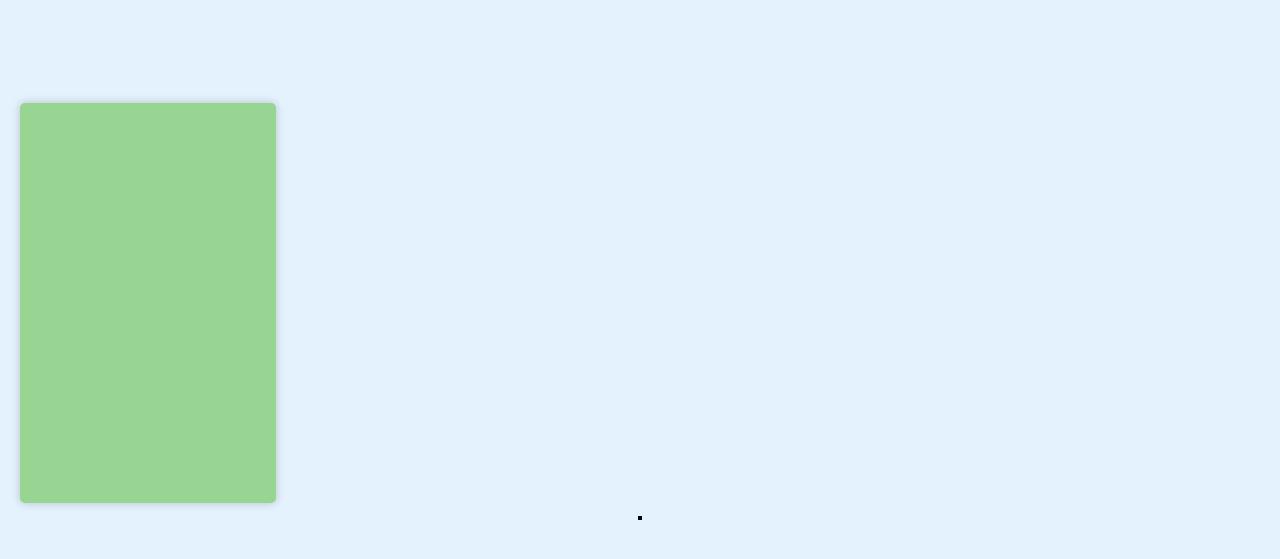
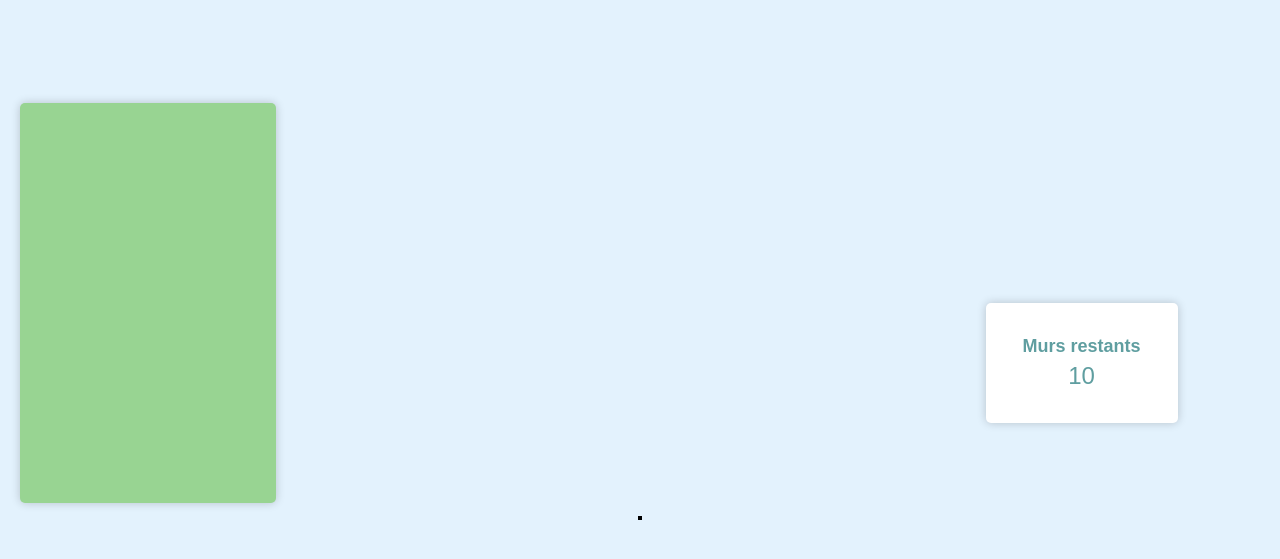
Before and after one commit to ozeliurs/ps8-24-cocoridor, a plain HTML site: page front/Game-Page/index.html in a window 1280 px wide. Shown: the part 97-656 px from the top of the page. Drawn offline with Linux system fonts and the light colour scheme; files that its build step writes are made by us from their sources.

Commit message:
ajout wallLeft

```diff
--- a/front/Game-Page/gamePage.css
+++ b/front/Game-Page/gamePage.css
@@ -429,3 +429,33 @@ header h2 {
 #confirm:hover, #cancel:hover {
   background-color: #f1f1f1;
 }
+
+#wallsLeft {
+  position: absolute;
+  top: 50%;
+  left: 77%;
+  width: 15%;
+  height: 15%;
+  background-color: #fff;
+  padding: 10px;
+  margin-right: 20px;
+  border-radius: 5px;
+  box-shadow: 0px 0px 10px 0px rgba(0, 0, 0, 0.2);
+  display: flex;
+  flex-direction: column;
+  justify-content: center;
+  z-index: -1;
+}
+
+#wallsLeft h2 {
+  margin-top: 0;
+  font-size: 18px;
+  text-align: center;
+  margin-bottom: 5px;
+}
+
+#wallCount {
+  margin: 0;
+  font-size: 24px;
+  text-align: center;
+}
--- a/front/Game-Page/index.html
+++ b/front/Game-Page/index.html
@@ -67,6 +67,9 @@
         </span>
         <span class="material-symbols-outlined"></span>
       </button>
+
+
+
       <div class="chatbot">
         <header>
           <h2>Chatbot</h2>
@@ -94,7 +97,12 @@
         </div>
       </div>
 
+      <div id="wallsLeft">
+        <h2>Murs restants</h2>
+        <p id="wallCount">10</p>
+      </div>
     </section>
+
     <div id="waiting">
       <h1 class="attente">En attente d'un joueur</h1>
       <img id="attente" src="../Game-Page/polos.gif" alt="Loading" />
```
Also changed, not shown: front/FriendPage/index.html (+1 -1 lines).
